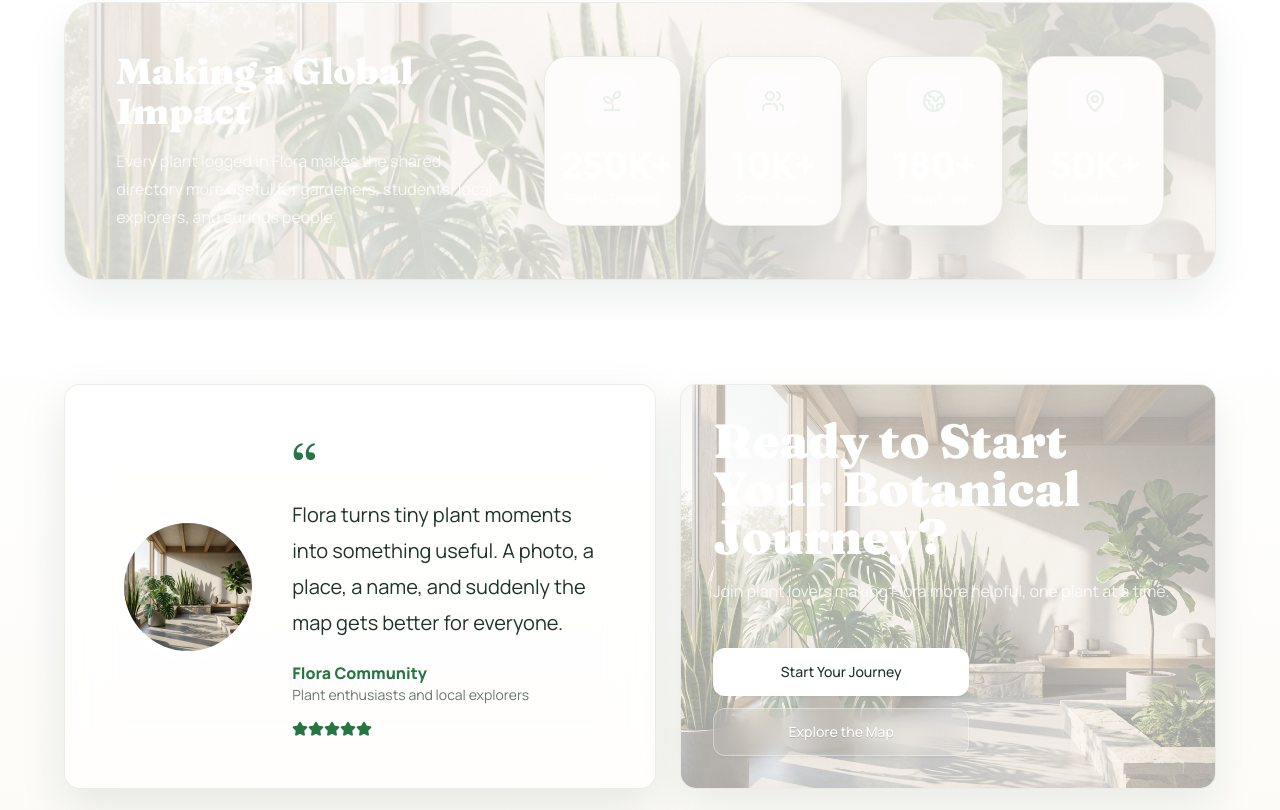
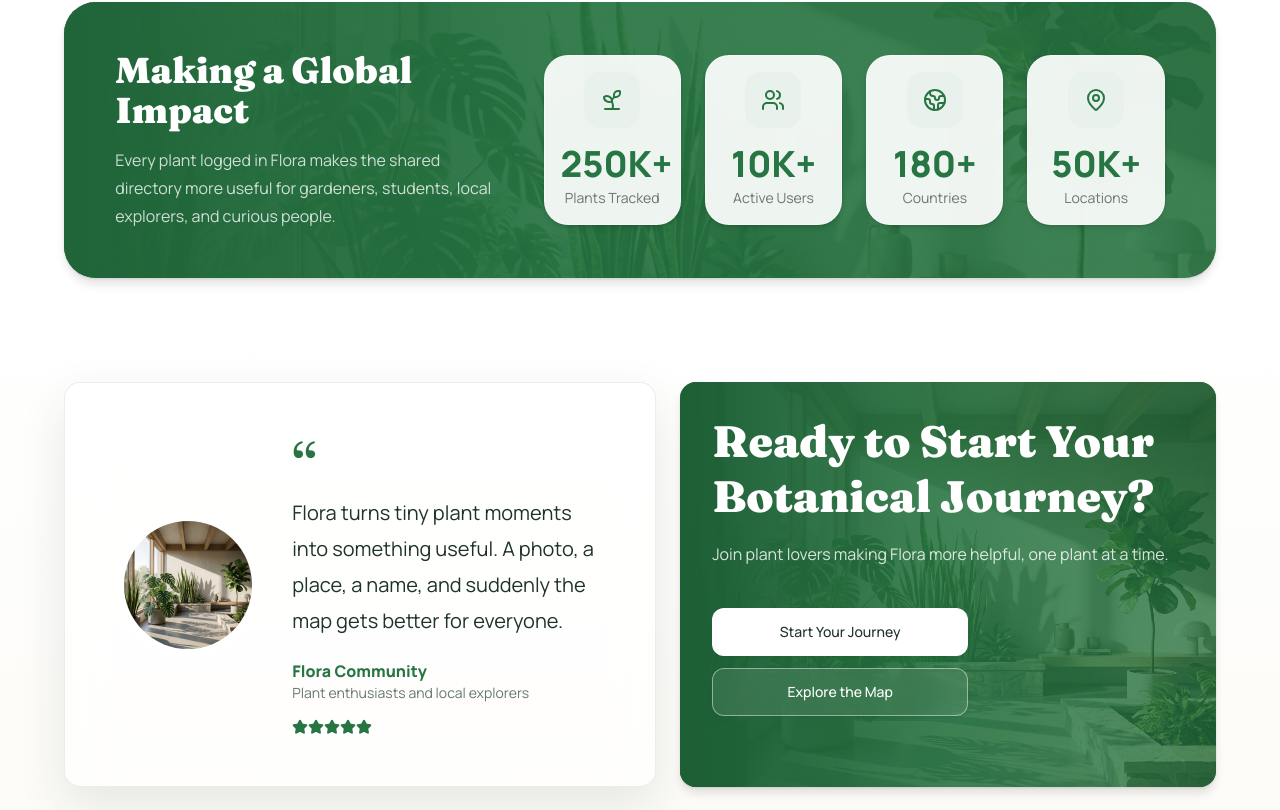
Before and after one commit to Hyperion147/flora, a Next.js app: page / in a window 1280 px wide. Shown: the part 1950-2760 px from the top of the page. Built offline with nearby package versions, Linux system fonts and the light colour scheme; no server answers.

Commit message:
fixed homepage cta ui

```diff
--- a/src/components/features/landing/ImpactSection.tsx
+++ b/src/components/features/landing/ImpactSection.tsx
@@ -4,13 +4,14 @@ import Image from "next/image";
 export function ImpactSection() {
   return (
     <section className="flora-full-bleed relative w-screen overflow-hidden bg-[var(--flora-section)] px-4 py-8 sm:px-6 sm:py-10 lg:px-[clamp(1rem,5vw,5.5rem)]">
-      <div className="flora-glass-dark relative overflow-hidden rounded-[2rem] bg-[var(--flora-deep)] px-5 py-8 text-primary-foreground sm:px-7 sm:py-10 lg:px-[clamp(1.5rem,4vw,4rem)] lg:py-12">
+      <div className="relative overflow-hidden rounded-[2rem] bg-[var(--flora-deep)] px-5 py-8 text-primary-foreground shadow-xl sm:px-7 sm:py-10 lg:px-[clamp(1.5rem,4vw,4rem)] lg:py-12">
         <Image
           src="/hero-plants.png"
           alt=""
           fill
-          className="pointer-events-none object-cover opacity-18"
+          className="pointer-events-none object-cover opacity-30"
         />
+        <div className="absolute inset-0 bg-[linear-gradient(90deg,color-mix(in_oklch,var(--flora-deep)_90%,black_10%)_0%,color-mix(in_oklch,var(--flora-deep)_72%,transparent)_44%,color-mix(in_oklch,var(--flora-deep)_58%,transparent)_100%)]" />
         <div className="relative z-10 grid items-center gap-10 lg:grid-cols-[1fr_1.6fr]">
           <div>
             <h2 className="font-serif text-3xl font-black sm:text-4xl">
@@ -26,12 +27,12 @@ export function ImpactSection() {
             {impactStats.map((stat) => {
               const Icon = stat.icon;
               return (
-                <div key={stat.label} className="flora-glass-dark rounded-2xl p-3 text-center sm:rounded-3xl sm:p-4">
-                  <div className="mx-auto mb-3 flex h-11 w-11 items-center justify-center rounded-xl bg-primary-foreground/12 text-accent sm:mb-4 sm:h-14 sm:w-14 sm:rounded-2xl">
+                <div key={stat.label} className="rounded-2xl border border-primary-foreground/45 bg-primary-foreground/92 p-3 text-center text-foreground shadow-lg shadow-foreground/10 backdrop-blur-md sm:rounded-3xl sm:p-4">
+                  <div className="mx-auto mb-3 flex h-11 w-11 items-center justify-center rounded-xl bg-accent text-primary sm:mb-4 sm:h-14 sm:w-14 sm:rounded-2xl">
                     <Icon className="h-5 w-5 sm:h-6 sm:w-6" />
                   </div>
-                  <p className="text-2xl font-black sm:text-3xl lg:text-4xl">{stat.value}</p>
-                  <p className="mt-1 text-xs text-primary-foreground/78 sm:text-sm">{stat.label}</p>
+                  <p className="text-2xl font-black text-primary sm:text-3xl lg:text-4xl">{stat.value}</p>
+                  <p className="mt-1 text-xs text-muted-foreground sm:text-sm">{stat.label}</p>
                 </div>
               );
             })}
--- a/src/components/features/landing/StorySection.tsx
+++ b/src/components/features/landing/StorySection.tsx
@@ -40,16 +40,17 @@ export function StorySection({ startHref }: { startHref: string }) {
           </div>
         </div>
 
-        <div className="flora-glass-dark relative min-h-[20rem] overflow-hidden rounded-2xl bg-(--flora-deep)] p-6 text-primary-foreground sm:min-h-[21rem] sm:p-7 lg:min-h-85 lg:p-8">
+        <div className="relative min-h-[20rem] overflow-hidden rounded-2xl bg-[var(--flora-deep)] p-6 text-primary-foreground shadow-xl sm:min-h-[21rem] sm:p-7 lg:min-h-[21.25rem] lg:p-8">
           <Image
             src="/hero-plants.png"
             alt=""
             fill
-            className="pointer-events-none object-cover opacity-35"
+            className="pointer-events-none object-cover opacity-45"
           />
-          <div className="relative z-10 flex h-full flex-col justify-between gap-10">
+          <div className="absolute inset-0 bg-[linear-gradient(90deg,color-mix(in_oklch,var(--flora-deep)_86%,black_14%)_0%,color-mix(in_oklch,var(--flora-deep)_72%,transparent)_48%,color-mix(in_oklch,var(--flora-deep)_42%,transparent)_100%)]" />
+          <div className="relative z-10 flex min-h-[calc(20rem-3rem)] flex-col justify-between gap-10 sm:min-h-[calc(21rem-3.5rem)] lg:min-h-[calc(21.25rem-4rem)]">
             <div>
-              <h2 className="max-w-xl font-serif text-3xl font-black sm:text-4xl lg:text-5xl">
+              <h2 className="max-w-xl text-balance font-serif text-3xl font-black leading-tight sm:text-4xl lg:text-[2.75rem]">
                 Ready to Start Your Botanical Journey?
               </h2>
               <p className="mt-3 max-w-lg text-sm leading-6 text-primary-foreground/82 sm:mt-4 sm:text-base sm:leading-7">
@@ -66,7 +67,7 @@ export function StorySection({ startHref }: { startHref: string }) {
               <Button
                 asChild
                 variant="outline"
-                className="h-12 w-full rounded-xl border-primary-foreground/40 bg-primary-foreground/5 text-primary-foreground hover:bg-primary-foreground/50 text-shadow-2xs backdrop-blur-md"
+                className="h-12 w-full rounded-xl border-primary-foreground/45 bg-primary-foreground/10 text-primary-foreground backdrop-blur-md hover:bg-primary-foreground/20 hover:text-primary-foreground"
               >
                 <Link href="/map">Explore the Map</Link>
               </Button>
```
